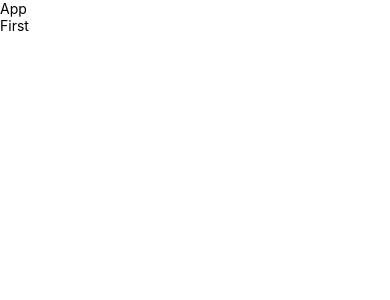
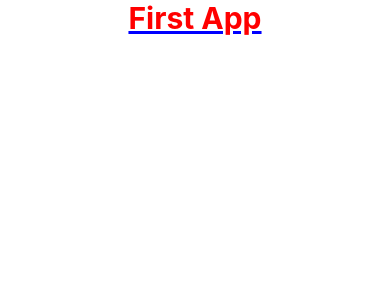
Before and after one commit to dbladva/FirstRN, a React Native app: screen / in a window 390 px wide. Shown: the top 300 px of the page. Built offline with nearby package versions, Linux system fonts and the light colour scheme.

Commit message:
second_commit
small changes

```diff
--- a/App.js
+++ b/App.js
@@ -5,7 +5,6 @@ import First from './src/containers/First'
 export default function App() {
   return (
     <View>
-      <Text>App</Text>
       <First />
     </View>
   )
--- a/src/containers/First.js
+++ b/src/containers/First.js
@@ -1,10 +1,28 @@
-import { View, Text } from 'react-native'
-import React from 'react'
+import {View, Text, SafeAreaView, StyleSheet} from 'react-native';
+import React from 'react';
 
 export default function First() {
   return (
-    <View>
-      <Text>First</Text>
-    </View>
-  )
+    <SafeAreaView>
+      <View style={styles.container}>
+        <Text style={styles.title}>First App</Text>
+      </View>
+    </SafeAreaView>
+  );
 }
+
+const styles = StyleSheet.create({
+  container: {
+    justifyContent: 'center',
+    alignItems: 'center',
+    flexDirection: 'column',
+  },
+  title: {
+    color: 'red',
+    fontSize: 30,
+    fontWeight: 'bold',
+    textTransform: 'capitalize',
+    textDecorationLine: 'underline',
+    textDecorationColor: 'blue',
+  },
+});
```
